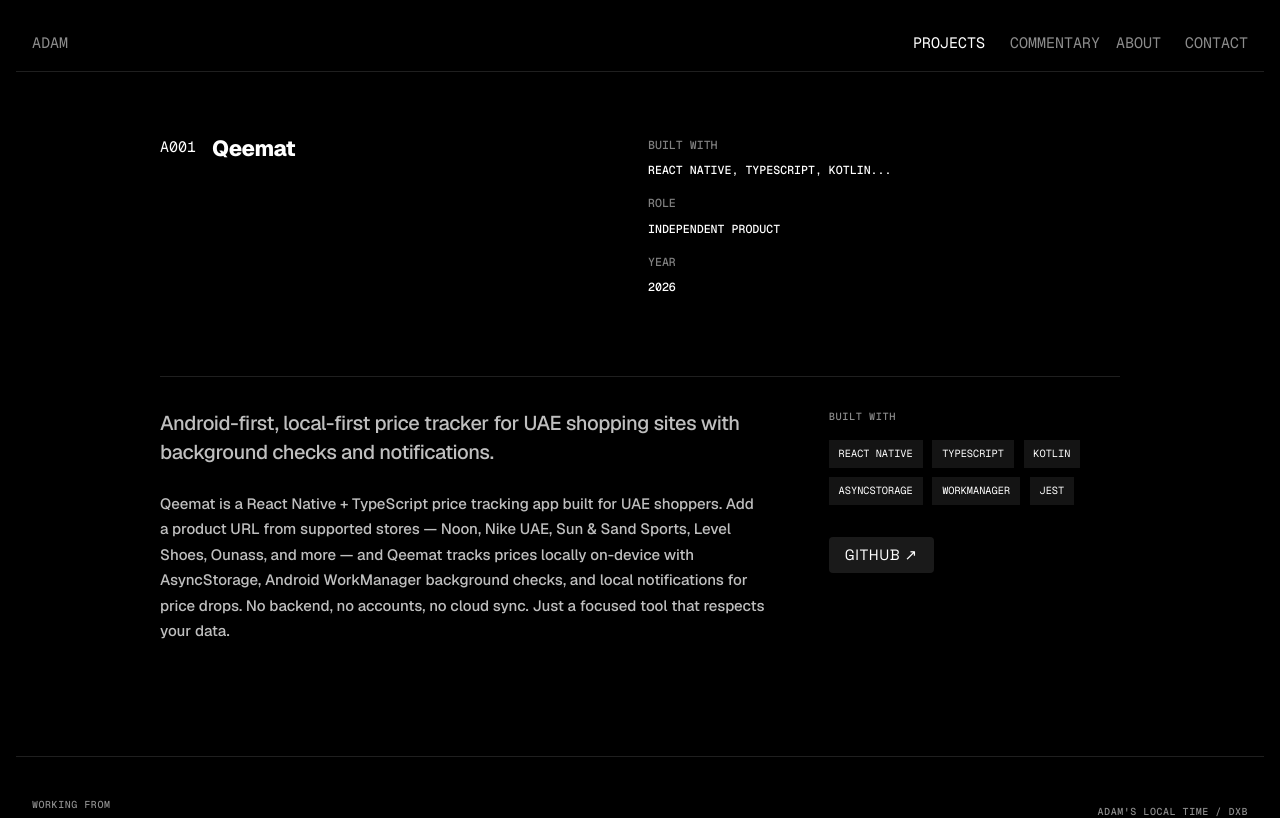
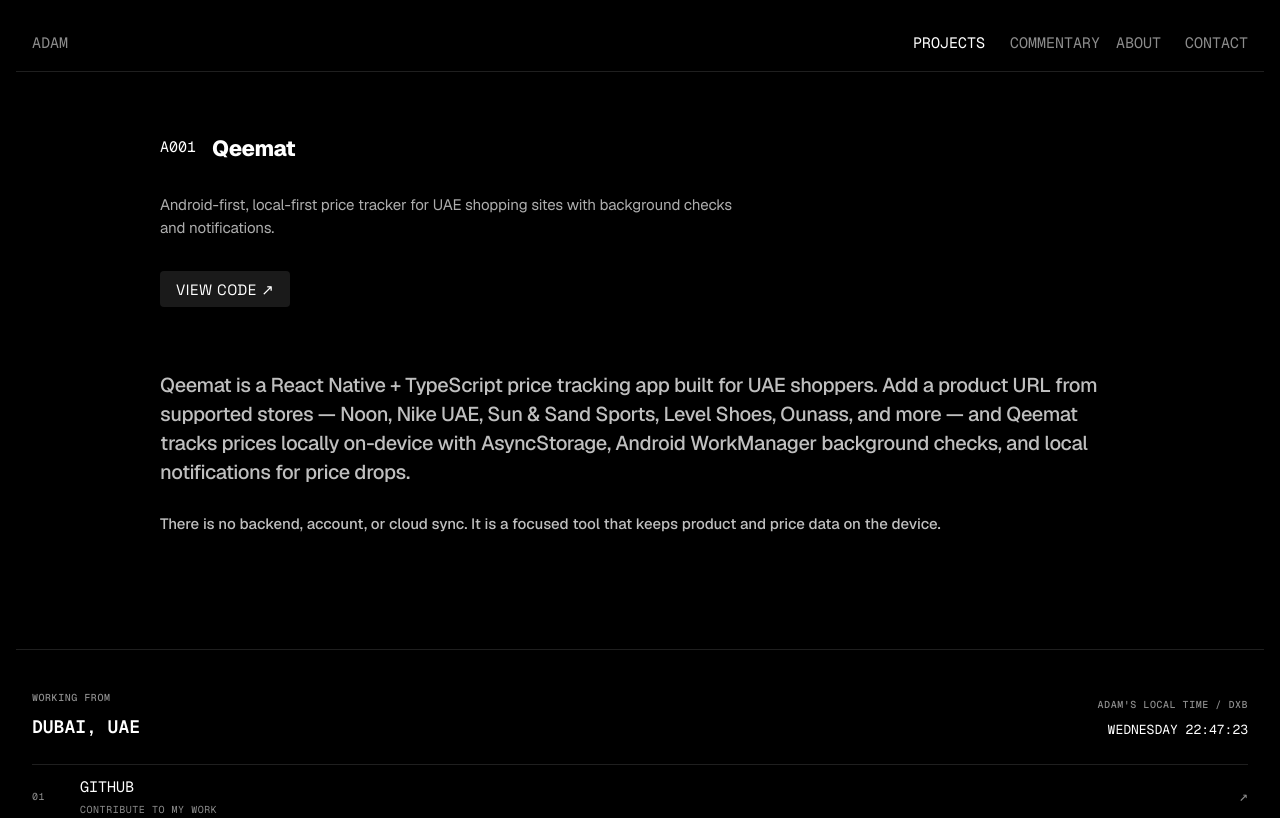
Before and after one commit to AdamJeddy/portfolio, a Next.js app: page /projects/qeemat in a window 1280 px wide. Shown: the top 818 px of the page. Built offline with nearby package versions, Linux system fonts and the light colour scheme.

Commit message:
feat: simplify project storytelling

```diff
--- a/src/app/globals.css
+++ b/src/app/globals.css
@@ -852,8 +852,7 @@ a.button.large {
   justify-self: end;
 }
 
-.project-description,
-.project-meta {
+.project-description {
   grid-column: 1 / -1;
 }
 
@@ -866,13 +865,6 @@ a.button.large {
   opacity: 0.72;
   text-transform: none;
   overflow-wrap: anywhere;
-}
-
-.project-meta {
-  order: 3;
-  margin-top: var(--char);
-  font-size: 9.7px;
-  opacity: 0.5;
 }
 
 .project-number,
@@ -937,35 +929,8 @@ a.button.large {
   line-height: 25px;
 }
 
-.meta {
-  display: flex;
-  flex-direction: column;
-  gap: var(--line-px);
-  font-family: var(--font-geist-mono), var(--font-mono);
-  text-transform: uppercase;
-}
-
-.meta h2 {
-  font-size: var(--font-size);
-  font-weight: 500;
-  margin-bottom: var(--space-half);
-  opacity: 0.5;
-}
-
-.meta p {
-  font-size: var(--font-size);
-}
-
 .case-hero {
   align-items: flex-start;
-}
-
-.case-content {
-  display: grid;
-  grid-template-columns: minmax(0, 1.35fr) minmax(260px, 0.65fr);
-  gap: var(--space-5);
-  padding-top: var(--space-3);
-  border-top: 1px solid rgba(var(--white-rgb), 0.12);
 }
 
 .case-copy {
@@ -1091,17 +1056,6 @@ a.button.large {
   .worktitle {
     flex-direction: column;
     gap: var(--char);
-  }
-
-  .meta {
-    flex-direction: row;
-    flex-wrap: wrap;
-    gap: var(--char2);
-  }
-
-  .case-content {
-    grid-template-columns: minmax(0, 1fr);
-    gap: var(--space-4);
   }
 
   .case-copy {
--- a/src/app/projects/[slug]/page.tsx
+++ b/src/app/projects/[slug]/page.tsx
@@ -52,40 +52,19 @@ export default async function ProjectPage({ params }: ProjectPageProps) {
               <span>A{String(projectIndex + 1).padStart(3, '0')}</span>
               <h1>{project.title}</h1>
             </div>
-        </div>
-        <div className="col wfull">
-          <div className="meta">
-            <div>
-              <h2>Built with</h2>
-              <p>
-                {project.tech.slice(0, 3).join(', ')}
-                {project.tech.length > 3 ? '...' : ''}
-              </p>
-            </div>
-            {project.role && (
-              <div>
-                <h2>Role</h2>
-                <p>{project.role}</p>
-              </div>
-            )}
-            <div>
-              <h2>Year</h2>
-              <p>{project.year ?? '—'}</p>
-            </div>
-            <div>
-              {project.live && (
-                <p>
+            <p className="hero-copy">{project.description}</p>
+            <div className="case-actions">
+              {project.links.map((link) => (
                 <a
-                    href={project.live}
+                  key={link.href}
+                  href={link.href}
                   target="_blank"
                   rel="noopener noreferrer"
-                    style={{ textDecoration: 'underline' }}
+                  className="button"
                 >
-                    {project.live.replace(/^https?:\/\//, '')}
+                  {link.label} ↗
                 </a>
-                </p>
-              )}
-            </div>
+              ))}
             </div>
           </div>
         </section>
@@ -106,32 +85,19 @@ export default async function ProjectPage({ params }: ProjectPageProps) {
         </Reveal>
       )}
 
+      {project.details && project.details.length > 0 && (
         <Reveal type="fade">
-        <section className="section case-content">
+          <section className="section">
             <div className="col wfull case-copy">
-            <p className="case-lead">{project.description}</p>
-            {project.body && <p>{project.body}</p>}
-          </div>
-          <div className="col wfull case-details">
-            <h2 className="section-label">Built with</h2>
-            <div className="skill-list">
-              {project.tech.map((technology) => (
-                <span key={technology}>{technology}</span>
+              {project.details.map((paragraph, index) => (
+                <p key={paragraph} className={index === 0 ? 'case-lead' : undefined}>
+                  {paragraph}
+                </p>
               ))}
-            </div>
-            <div className="case-actions">
-              <a href={project.github} target="_blank" rel="noopener noreferrer" className="button">
-                GitHub ↗
-              </a>
-              {project.live && (
-                <a href={project.live} target="_blank" rel="noopener noreferrer" className="button">
-                  Live ↗
-                </a>
-              )}
-            </div>
             </div>
           </section>
         </Reveal>
+      )}
 
       {otherProjects.length > 0 && (
         <Reveal type="fade">
--- a/src/app/projects/page.tsx
+++ b/src/app/projects/page.tsx
@@ -6,7 +6,7 @@ import { projects } from '@/lib/projects'
 export const metadata = createPageMetadata({
   path: '/projects',
   title: "Projects — Adam's Portfolio",
-  description: 'Explore practical products by Adam, including local-first tools, AI work, and experiments.',
+  description: 'Things Adam is building, exploring, and learning through.',
 })
 
 export default function Projects() {
@@ -15,9 +15,9 @@ export default function Projects() {
       <Reveal type="slide-up">
         <section className="section page-hero">
           <div className="col wfull">
-            <p className="eyebrow">Work</p>
-            <h1 className="mega page-title">Selected work</h1>
-            <p className="hero-copy">Practical products built around clarity, reliability, and real-world constraints.</p>
+            <p className="eyebrow">Projects</p>
+            <h1 className="mega page-title">Things I&apos;m building.</h1>
+            <p className="hero-copy">Projects, experiments, and ideas I wanted to make real.</p>
           </div>
         </section>
       </Reveal>
@@ -41,9 +41,6 @@ export default function Projects() {
                 )}
                 <div className="project-info">
                   <p className="project-description">{project.description}</p>
-                  <p className="project-meta">
-                    {project.role} · {project.tech.slice(0, 3).join(' · ')}
-                  </p>
                   <span className="project-number">
                     A{String(i + 1).padStart(3, '0')}
                   </span>
--- a/src/lib/projects.ts
+++ b/src/lib/projects.ts
@@ -1,13 +1,15 @@
+export interface ProjectLink {
+  label: string
+  href: string
+}
+
 export interface ProjectItem {
   slug: string
   title: string
   description: string
-  body?: string
-  tech: string[]
-  github: string
-  live?: string
+  details?: string[]
+  links: ProjectLink[]
   image?: string
-  role?: string
   year?: number
   icon?: string
   words: string[]
@@ -18,10 +20,13 @@ export const projects: ProjectItem[] = [
     slug: 'qeemat',
     title: 'Qeemat',
     description: 'Android-first, local-first price tracker for UAE shopping sites with background checks and notifications.',
-    body: 'Qeemat is a React Native + TypeScript price tracking app built for UAE shoppers. Add a product URL from supported stores — Noon, Nike UAE, Sun & Sand Sports, Level Shoes, Ounass, and more — and Qeemat tracks prices locally on-device with AsyncStorage, Android WorkManager background checks, and local notifications for price drops. No backend, no accounts, no cloud sync. Just a focused tool that respects your data.',
-    tech: ['React Native', 'TypeScript', 'Kotlin', 'AsyncStorage', 'WorkManager', 'Jest'],
-    github: 'https://github.com/AdamJeddy/Qeemat',
-    role: 'Independent product',
+    details: [
+      'Qeemat is a React Native + TypeScript price tracking app built for UAE shoppers. Add a product URL from supported stores — Noon, Nike UAE, Sun & Sand Sports, Level Shoes, Ounass, and more — and Qeemat tracks prices locally on-device with AsyncStorage, Android WorkManager background checks, and local notifications for price drops.',
+      'There is no backend, account, or cloud sync. It is a focused tool that keeps product and price data on the device.',
+    ],
+    links: [
+      { label: 'View code', href: 'https://github.com/AdamJeddy/Qeemat' },
+    ],
     year: 2026,
     icon: '◆',
     words: [
```
Lines whose indentation alone changed are shown as unchanged.
